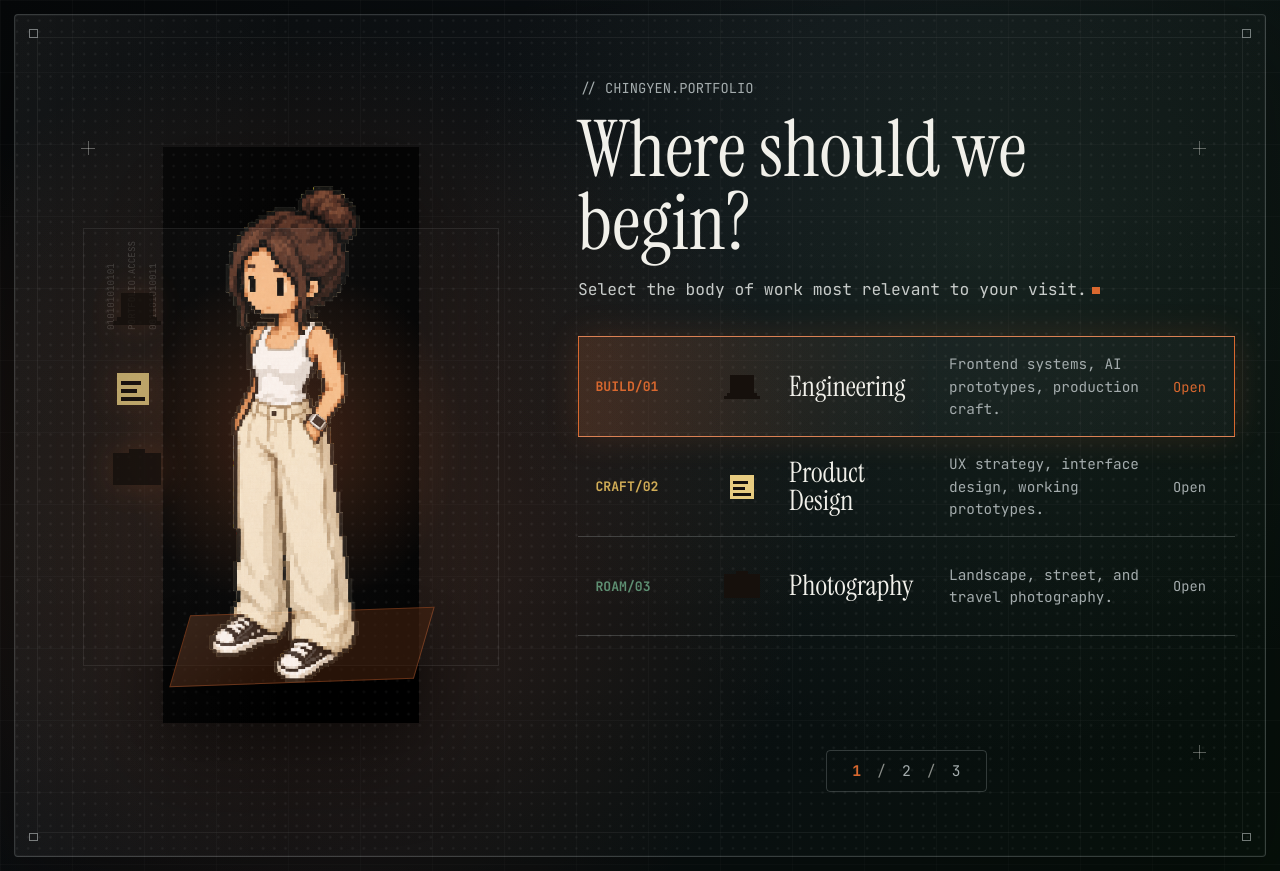
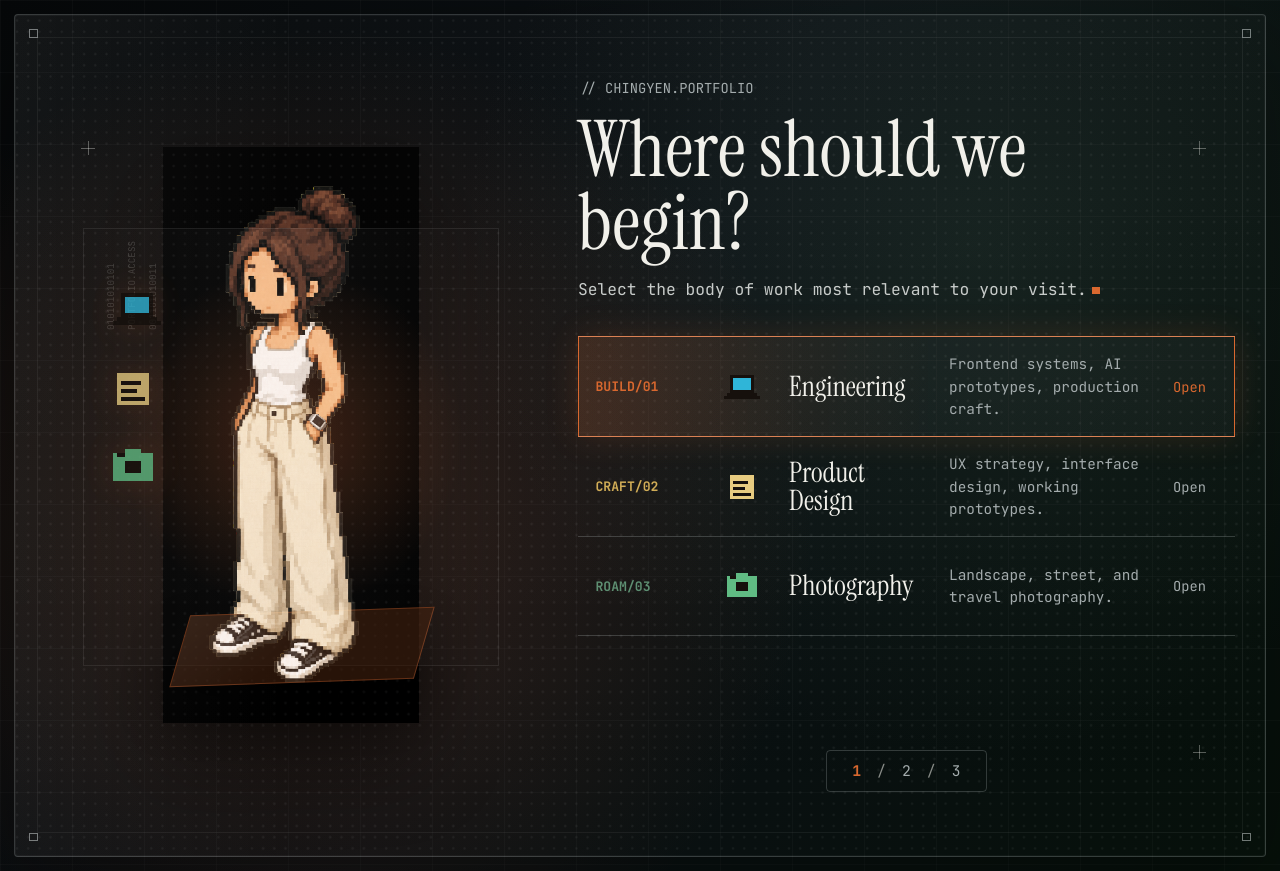
Before and after one commit to fcyen/chingyen-portfolio, a React (Vite) app: page / in a window 1280 px wide. Built offline with nearby package versions, Linux system fonts and the light colour scheme.

Commit message:
Update pixel icons

```diff
--- a/src/components/PixelGrid.tsx
+++ b/src/components/PixelGrid.tsx
@@ -10,6 +10,8 @@ import type { CSSProperties, ReactElement } from "react";
  *   "o"     — var(--accent)
  *   "l"     — light cream (oklch(0.85 0.02 80))
  *   "y"     — sticky-note yellow (oklch(0.85 0.10 90))
+ *   "b"     — screen blue
+ *   "g"     — lens green
  *
  * Ported from design-reference/project/src/icons.jsx.
  */
@@ -26,6 +28,8 @@ const CHAR_COLORS: Record<string, string> = {
   o: "var(--accent)",
   l: "oklch(0.85 0.02 80)",
   y: "oklch(0.85 0.10 90)",
+  b: "oklch(0.72 0.12 220)",
+  g: "oklch(0.72 0.12 155)",
 };
 
 export default function PixelGrid({
--- a/src/components/icons.tsx
+++ b/src/components/icons.tsx
@@ -15,10 +15,10 @@ export const LaptopIcon = ({ scale = 4 }: WeaponIconProps) => (
     rows={[
       "............",
       "..########..",
-      "..#kkkkkk#..",
-      "..#kkkkkk#..",
-      "..#kkkkkk#..",
-      "..#kkkkkk#..",
+      "..#bbbbbb#..",
+      "..#bbbbbb#..",
+      "..#bbbbbb#..",
+      "..#bbbbbb#..",
       "..########..",
       ".##########.",
       "############",
@@ -51,15 +51,14 @@ export const CameraIcon = ({ scale = 4 }: WeaponIconProps) => (
     scale={scale}
     color="var(--ink)"
     rows={[
-      "....####....",
-      "############",
-      "############",
-      "###k####k###",
-      "###kk##kk###",
-      "###k####k###",
-      "############",
-      "############",
-      "############",
+      "...gggg...",
+      "g##ggggggg",
+      "gggggggggg",
+      "ggg####ggg",
+      "ggg####ggg",
+      "ggg####ggg",
+      "gggggggggg",
+      "gggggggggg",
       "............",
     ]}
   />
```
